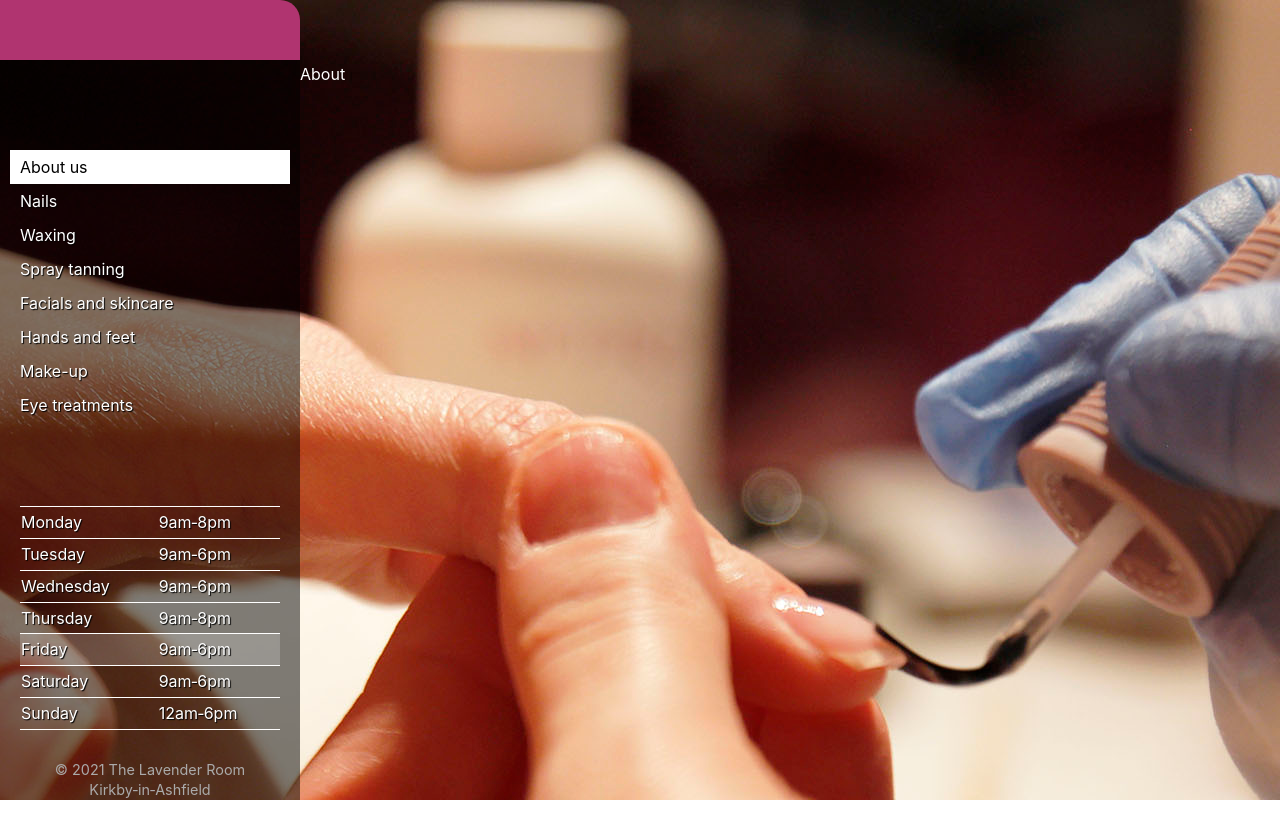
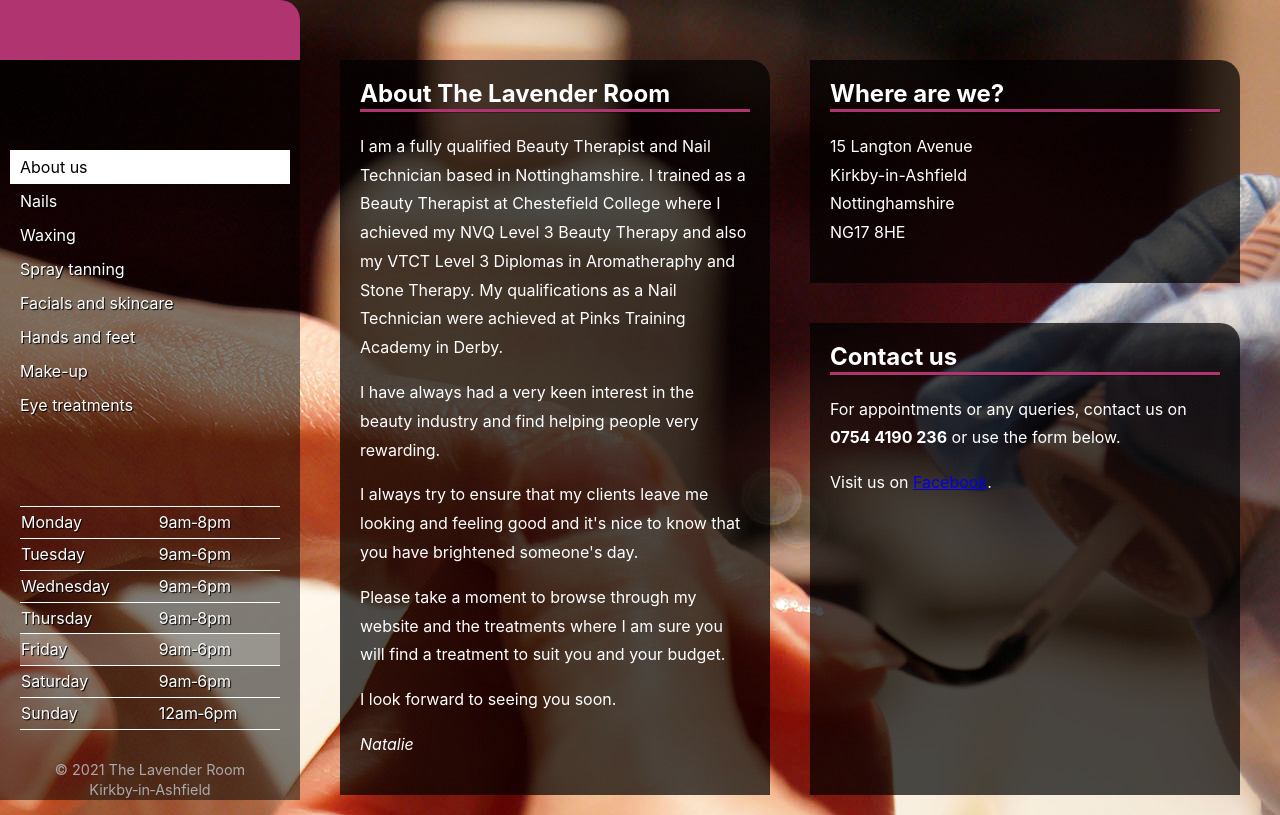
Before and after one commit to Makepool/lavender, a React (Create React App) app: page /about-the-lavender-room in a window 1280 px wide. Built offline with nearby package versions, Linux system fonts and the light colour scheme.

Commit message:
Scaffold out mobile and tablet.

```diff
--- a/src/components/page-container.scss
+++ b/src/components/page-container.scss
@@ -29,8 +29,8 @@
     .content {
       -ms-grid-column: 2;
       -ms-grid-column-span: 1;
-      -ms-grid-row: 1;
-      -ms-grid-row-span: 4;
+      -ms-grid-row: 2;
+      -ms-grid-row-span: 3;
 
         grid-column: 2 / span 1;
         grid-row: 2 / span 3;
@@ -44,3 +44,108 @@
       grid-row: 4;
     }
 }
+
+
+
+
+
+
+
+
+
+
+
+
+
+
+
+
+
+
+
+
+@media (max-width: 767px) {
+    .description {
+        color: #111;
+        background-color: #fff;
+        margin: -50px 20px 20px 20px;
+        padding: 20px;
+        box-shadow: 0 6px 5px #888;
+        border-top: 18px solid #b03470;
+    }
+}
+
+// @media (min-width: 768px) and (max-width: 991px) {
+@media (min-width: 768px) {
+// @media (min-width: 992px) {
+    .ripoff {
+        display: none;
+    }
+}
+
+@media (min-width: 768px) {
+    .main-section {
+        padding: 0 40px 0 40px;
+    }
+
+    .description {
+        margin: -20px;
+        display: -ms-grid;
+        display: grid;
+
+        // gap: 40px 40px;
+        -ms-grid-columns: 1fr 1fr;
+        -ms-grid-rows: auto 1fr;
+        grid-template-columns: 1fr 1fr;
+        grid-template-rows: auto 1fr;
+    }
+
+    .about {
+        -ms-grid-column: 1;
+        -ms-grid-column-span: 1;
+        -ms-grid-row: 1;
+        -ms-grid-row-span: 2;
+
+        grid-column: 1;
+        grid-row: 1 / span 2;
+    }
+
+    .location {
+        -ms-grid-column: 2;
+        // -ms-grid-column-span: 1;
+        -ms-grid-row: 1;
+        // -ms-grid-row-span: 1;
+    }
+
+    .contact-us {
+        -ms-grid-column: 2;
+        // -ms-grid-column-span: 1;
+        -ms-grid-row: 2;
+        // -ms-grid-row-span: 1;
+    }
+
+    .well {
+        background-color: rgba(0,0,0,.7);
+        padding: 20px;
+        border-radius: 0 20px 0 0;
+        // margin-bottom: 40px;
+
+        margin: 20px;
+    }
+}
+
+h2 {
+    margin-top: 0;
+}
+
+h2 {
+    // margin-top: 0 !important;
+
+    &::after {
+        content: '';
+        display: block;
+        height: 3px;
+        box-shadow: 1px 1px 1px rgba(0,0,0,.3);
+        background-color: #b03470;
+    }
+}
--- a/src/pages/about.tsx
+++ b/src/pages/about.tsx
@@ -4,7 +4,59 @@ import PageContainer from '../components/page-container';
 export default function About() {
     return (
         <PageContainer>
-            <div>About</div>
+            <div className="main-section">
+                <div className="ripoff">
+                    <img src="images/treatment-room-1534.jpg" className="img" />
+                </div>
+                <div className="description">
+                    <div className="well about">
+                        <h2>About The Lavender Room</h2>
+                        <p>I am a fully qualified Beauty Therapist and Nail Technician based in Nottinghamshire. I trained as a Beauty Therapist at Chestefield College where I achieved my NVQ Level 3 Beauty Therapy and also my VTCT Level 3 Diplomas in Aromatheraphy and Stone Therapy. My qualifications as a Nail Technician were achieved at Pinks Training Academy in Derby.</p>
+                        <p>I have always had a very keen interest in the beauty industry and find helping people very rewarding.</p>
+                        <p>I always try to ensure that my clients leave me looking and feeling good and it's nice to know that you have brightened someone's day.</p>
+                        <p>Please take a moment to browse through my website and the treatments where I am sure you will find a treatment to suit you and your budget.</p>
+                        <p>I look forward to seeing you soon.</p>
+                        <p><em>Natalie</em></p>
+                    </div>
+                    {/* <div className="outer"> */}
+                        <div className="inner1 well location">
+                            <h2>Where are we?</h2>
+                            <p itemProp="address" itemType="http://schema.org/PostalAddress">
+                                <span itemProp="streetAddress">15 Langton Avenue</span><br/>
+                                <span itemProp="addressLocality">Kirkby-in-Ashfield</span><br/>
+                                <span itemProp="addressRegion">Nottinghamshire</span><br/>
+                                <span itemProp="postalCode">NG17 8HE</span>
+                            </p>
+                            <div className="map"></div>
+                        </div>
+                        <div className="inner2 well contact-us">
+                            <h2>Contact us</h2>
+                            <p>For appointments or any queries, contact us on <strong itemProp="telephone">0754 4190 236</strong> or use the form below.</p>
+
+                            {/* <form id="form" name="form1" action="contact-the-lavender-room.php" method="post">
+                                <label htmlFor="name">* Name:</label>
+                                <input type="text" name="name" required={true} autoComplete="name">
+
+                                <label htmlFor="email">Email:</label>
+                                <input type="email" name="email" id="email">
+
+                                <label htmlFor="phone">Phone:</label>
+                                <input type="tel" name="phone" id="phone">
+
+                                <label htmlFor="message">* Message:</label>
+                                <textarea name="message" rows={5} required={true}></textarea>
+
+                                <input type="submit" value="Send">
+
+                                <input type="hidden" name="oldtime" value="22:8:40">
+                                <input type="hidden" name="newtime" value="22:8:40">
+                            </form> */}
+
+                            <p>Visit us on <a href="https://www.facebook.com/lavenderroom.homespa">Facebook</a>.</p>
+                        </div>
+                    {/* </div> */}
+                </div>
+            </div>
         </PageContainer>
     );
 }
```
